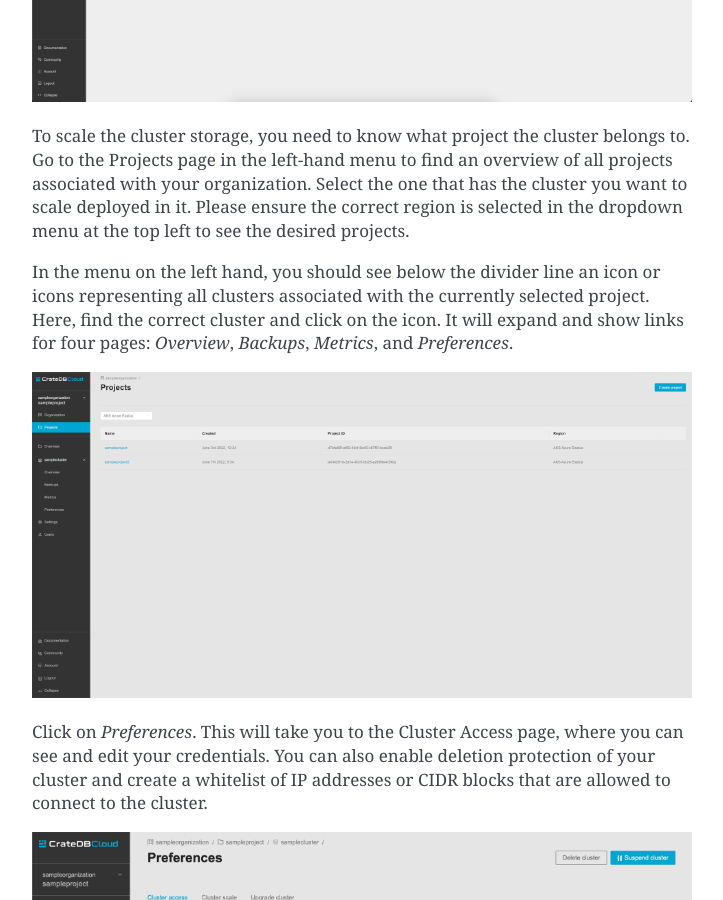
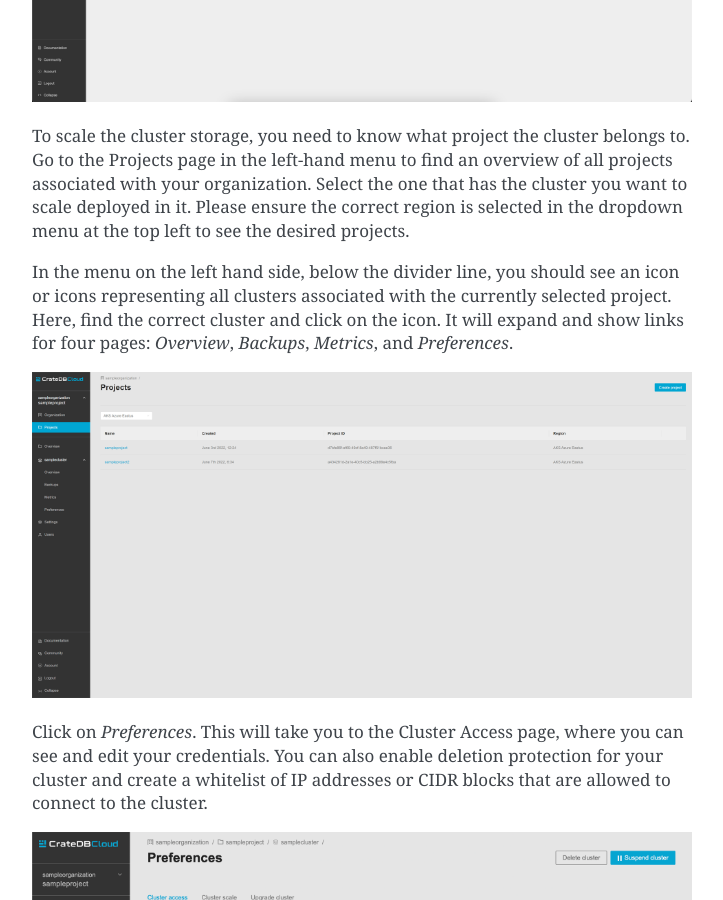
Before and after one commit to crate/cloud-howtos, a Sphinx documentation site: the page built from docs/reconfigure-cluster/scale-storage.rst, in a window 1280 px wide and 900 px high, scrolled down 1095 px. Shown: the whole window, without its empty margins (388-1111 px from the left). Built offline with Sphinx 7.4.7, drawn with Linux system fonts in a browser that asks for light colours; some of the changed text lies outside the part shown.

Commit message:
Apply suggestions from code review
Co-authored-by: Lewis Nixon <lewcfn@gmail.com>

```diff
--- a/docs/reconfigure-cluster/change-cluster-plan.rst
+++ b/docs/reconfigure-cluster/change-cluster-plan.rst
@@ -43,17 +43,17 @@ projects associated with your organization. Select the one that has the cluster
 you want to edit deployed in it. Please ensure the correct region is
 selected in the dropdown menu at the top left to see the desired projects.
 
-In the menu on the left hand, you should see below the divider line an icon or
+In the menu on the left hand side, below the divider line, you should see an icon or
 icons representing all clusters associated with the currently selected project.
 Here, find the correct cluster and click on the icon. It will expand and show
-links for four pages: *Overview*, *Backups*, *Metrics*, and *Preferences*.
+links to four pages: *Overview*, *Backups*, *Metrics*, and *Preferences*.
 
 .. image:: ../_assets/img/cluster-dropdown.png
    :alt: Cloud Console projects cluster selection
 
 Click on *Preferences*. This will take you to the cluster access page, where
 you can see and edit your credentials. You can also enable deletion protection
-of your cluster and create a whitelist of IP addresses or CIDR blocks that are
+for your cluster and create a whitelist of IP addresses or CIDR blocks that are
 allowed to connect to the cluster.
 
 .. image:: ../_assets/img/cluster-access.png
--- a/docs/reconfigure-cluster/scale-cluster.rst
+++ b/docs/reconfigure-cluster/scale-cluster.rst
@@ -62,7 +62,7 @@ allowed to connect to the cluster.
 
 To edit the cluster scale, click on *Cluster scale* in the top bar. This will
 take you to a page where you can see an overview of your cluster plan as well
-as current cluster configuration.
+as your current cluster configuration.
 
 .. image:: ../_assets/img/cluster-preferences.png
    :alt: Cloud Console cluster preferences
--- a/docs/reconfigure-cluster/scale-storage.rst
+++ b/docs/reconfigure-cluster/scale-storage.rst
@@ -47,7 +47,7 @@ projects associated with your organization. Select the one that has the cluster
 you want to scale deployed in it. Please ensure the correct region is
 selected in the dropdown menu at the top left to see the desired projects.
 
-In the menu on the left hand, you should see below the divider line an icon or
+In the menu on the left hand side, below the divider line, you should see an icon or
 icons representing all clusters associated with the currently selected project.
 Here, find the correct cluster and click on the icon. It will expand and show
 links for four pages: *Overview*, *Backups*, *Metrics*, and *Preferences*.
@@ -57,7 +57,7 @@ links for four pages: *Overview*, *Backups*, *Metrics*, and *Preferences*.
 
 Click on *Preferences*. This will take you to the Cluster Access page, where
 you can see and edit your credentials. You can also enable deletion protection
-of your cluster and create a whitelist of IP addresses or CIDR blocks that are
+for your cluster and create a whitelist of IP addresses or CIDR blocks that are
 allowed to connect to the cluster.
 
 .. image:: ../_assets/img/cluster-access.png
```
Also changed, not shown: other parts of docs/reconfigure-cluster/scale-storage.rst (+1 -1 lines).
